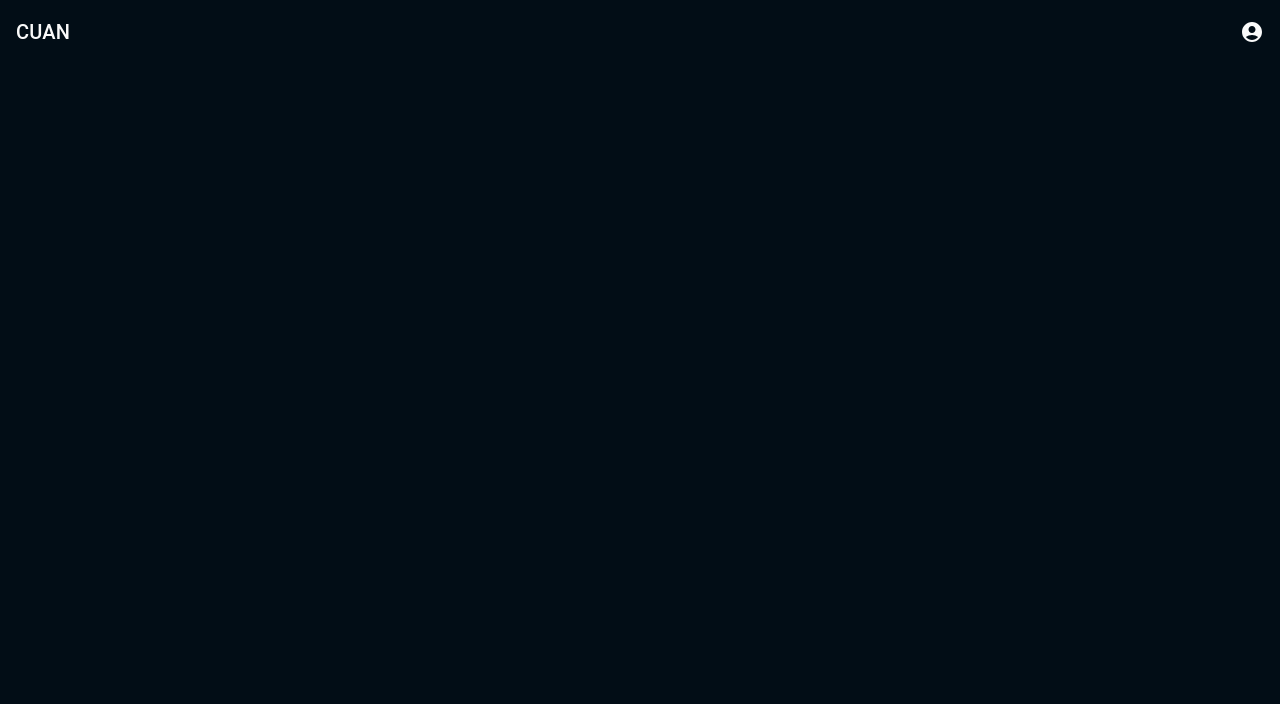
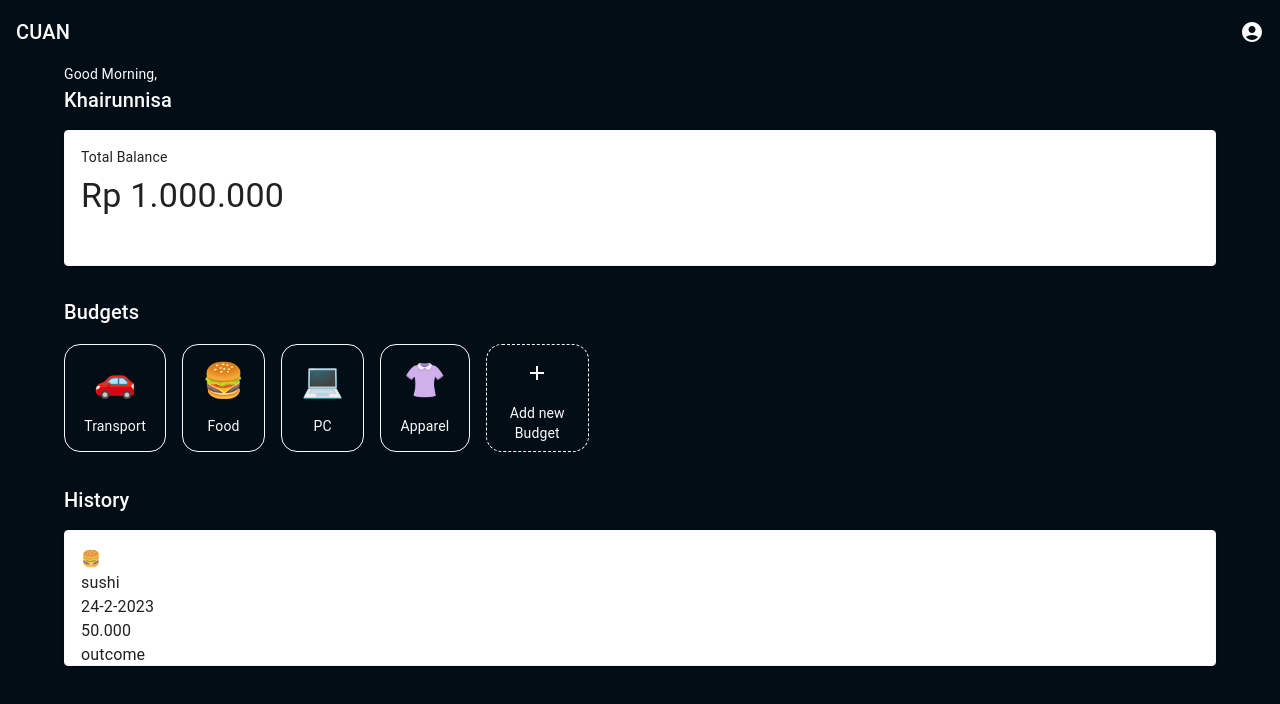
Before and after one commit to khairnsaa/cuan, a Next.js app: page / in a window 1280 px wide. Shown: the top 704 px of the page. Built offline with nearby package versions, Linux system fonts and the light colour scheme.

Commit message:
90% homepage

```diff
--- a/src/pages/index.js
+++ b/src/pages/index.js
@@ -1,10 +1,53 @@
 import Head from 'next/head'
-import { Button, Typography } from '@mui/material'
+import { Box, Button, Card, CardContent, Container, Stack, Typography } from '@mui/material'
 import styles from '../styles/Home.module.css'
 import AccountCircleIcon from '@mui/icons-material/AccountCircle';
+import AddIcon from '@mui/icons-material/Add';
+
+const CardComponent = ({total_balance}) => {
+  return (
+    <Card className={styles.card}>
+        <CardContent>
+            <Typography variant="body2" children="Total Balance" />
+            <Typography variant='h4' mt={1}>Rp {total_balance}</Typography>
+        </CardContent>
+    </Card>
+  )
+}
+
+const BudgetComponent = ({ icon, title}) => {
+    return (
+        <Box className={styles.budgets}>
+            <Typography variant='h4'>{icon}</Typography>
+            <Typography mt={1} variant='body2'>{title}</Typography>
+        </Box>
+    )
+}
 
 
+const HistoryComponent= ({type, category, title, budget, date})=> {
+    return (
+        <Card className={styles.card} sx={{display: 'flex'}}>
+            <CardContent style={{width: "100%"}}>
+                <Typography width="fit-content">{category}</Typography>
+                <Stack>
+                    <Typography width="fit-content">{title}</Typography>
+                    <Typography width="fit-content">{date}</Typography>
+                </Stack>
+                <Typography width="fit-content">{budget}</Typography>
+                <Typography width="fit-content">{type}</Typography>
+            </CardContent>
+        </Card>
+    )
+}
+
 export default function Home() {
+    const dummyBudget = [
+        {icon: '🚗', title: 'Transport'},
+        {icon: '🍔', title: 'Food'},
+        {icon: '💻', title: 'PC'},
+        {icon: '👚', title: 'Apparel'},
+    ]
     return (
         <>
         <Head>
@@ -17,6 +60,37 @@ export default function Home() {
             <Typography variant='h6' children="CUAN" />
             <AccountCircleIcon />
         </header>
+        <Container>
+            <Box>
+            <Typography variant='body2' children="Good Morning," />
+            <Typography variant='h6' children="Khairunnisa" />
+            </Box>
+            <CardComponent total_balance={"1.000.000"} />
+            <Box py={2} sx={{overflowX: "scroll"}}>
+                <Typography variant='h6' children="Budgets" />
+                <Stack mt={2} direction="row" spacing={2}>
+                    {
+                        dummyBudget.map(budget => (
+                            <BudgetComponent icon={budget.icon} title={budget.title} />
+                        ))
+                    }
+                    <Box className={styles.newBudget}>
+                        <Typography variant='h4'><AddIcon /></Typography>
+                        <Typography variant="body2" mt={1} textAlign='center' width="8ch">Add new Budget</Typography>
+                    </Box>
+                </Stack>
+            </Box>
+            <Box py={2}>
+                <Typography variant='h6' children="History" />
+                <HistoryComponent
+                    category='🍔'
+                    type='outcome'
+                    title="sushi"
+                    date="24-2-2023"
+                    budget="50.000"
+                />
+            </Box>
+        </Container>
         </>
     )
 }
--- a/src/styles/Home.module.css
+++ b/src/styles/Home.module.css
@@ -4,3 +4,31 @@
   align-items: center;
   padding: 1rem;
 }
+
+.budgets{
+  display: flex;
+  flex-direction: column;
+  align-items: center;
+  justify-content: space-evenly;
+  border: 0.12rem solid #fafafa;
+  padding: 0.5rem 1.2rem;
+  border-radius: 1rem;
+}
+
+.newBudget{
+  display: flex;
+  flex-direction: column;
+  align-items: center;
+  border: 0.12rem dashed #fafafa;
+  padding: 0.5rem 1.2rem;
+  border-radius: 1rem;
+}
+
+.card{
+  border: 0.1rem solid #FAFAFA;
+  border-radius: 0.8rem;
+  height: 8.5rem;
+  background-color: #020D16;
+  color: #fafafa;
+  margin: 14px 0;
+}
```
Lines whose indentation alone changed are shown as unchanged.
